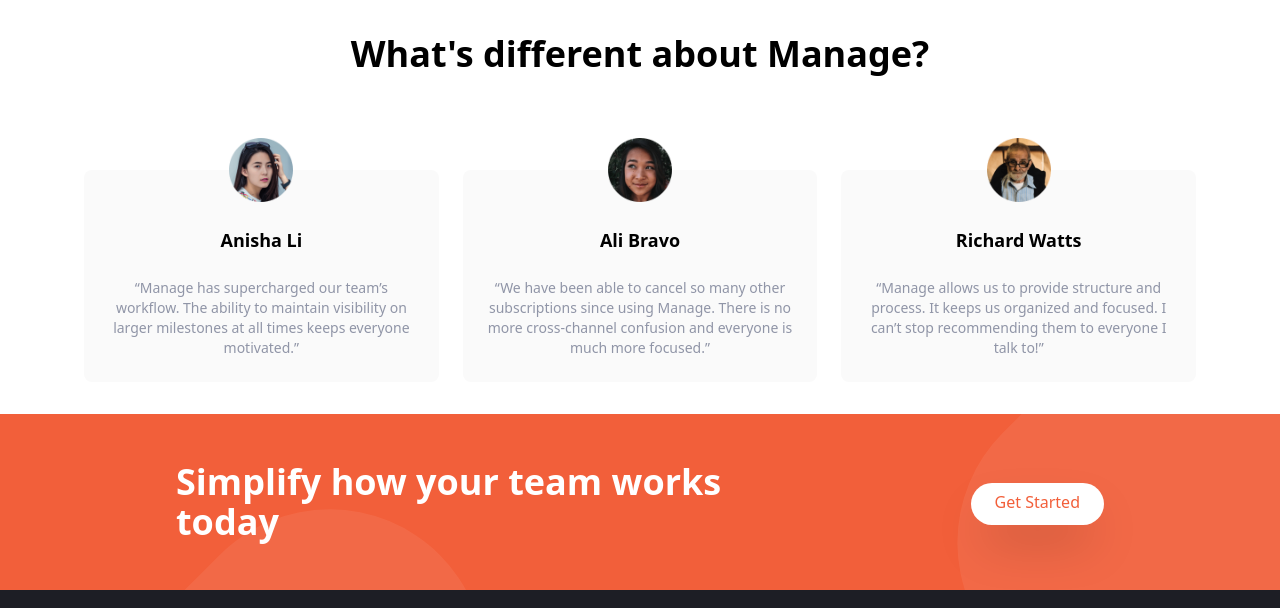
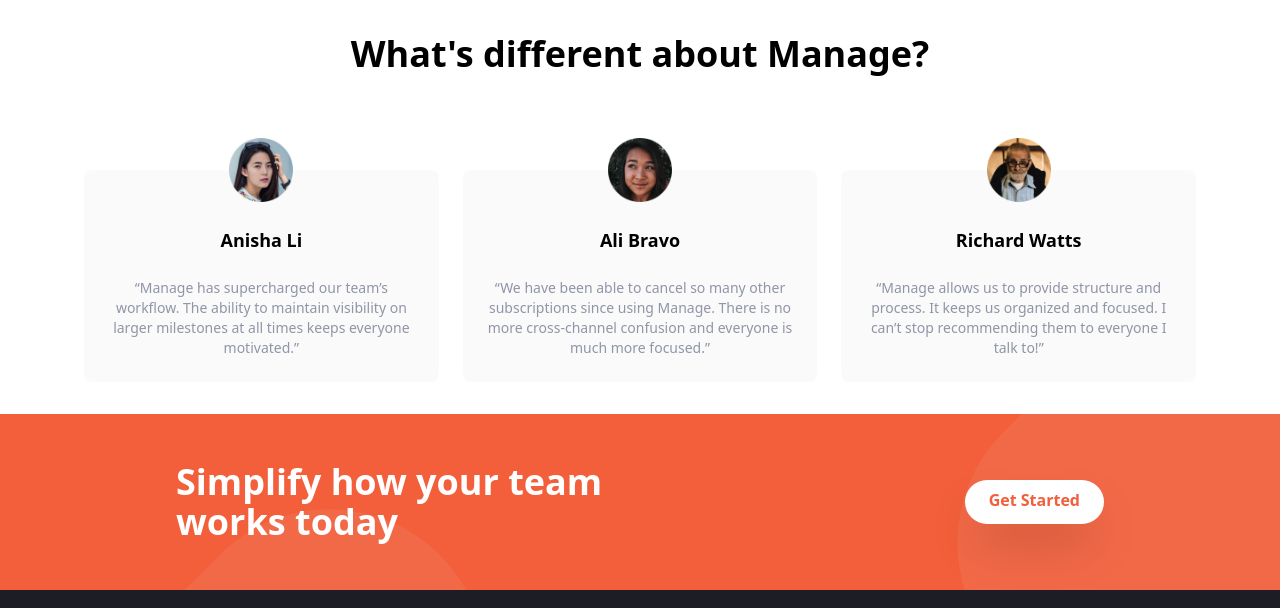
Before and after one commit to Jrod327/TailwindCSS-Practice, a plain HTML site: page index.html in a window 1280 px wide. Shown: the part 1234-1842 px from the top of the page. Drawn offline with nearby package versions, Linux system fonts and the light colour scheme.

Commit message:
Fix button formatting in CTA section

```diff
--- a/index.html
+++ b/index.html
@@ -268,14 +268,14 @@
 				class="container flex flex-col items-center justify-between px-6 py-24 mx-auto space-y-12 md:py-12 md:flex-row md:space-y-0">
 				<!-- Heading -->
 				<h2
-					class="text-5xl font-bold leading-tight text-center text-white md:text-4xl md:max-w-xl md:text-left">
+					class="text-5xl font-bold leading-tight text-center text-white md:text-4xl md:max-w-lg md:text-left">
 					Simplify how your team works today
 				</h2>
 				<!-- Button -->
-				<div>
+				<div class="flex text-center font-bold">
 					<a
 						href="#"
-						class="p-3 px-6 pt-2 text-brightRed bg-white rounded-full shadow-2xl baseline hover:bg-gray-800"
+						class="p-3 px-6 pt-2 text-brightRed bg-white rounded-full shadow-2xl align-baseline hover:bg-gray-800"
 						>Get Started</a
 					>
 				</div>
```
